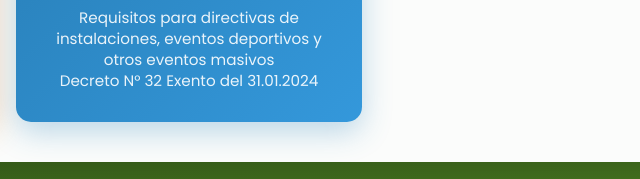
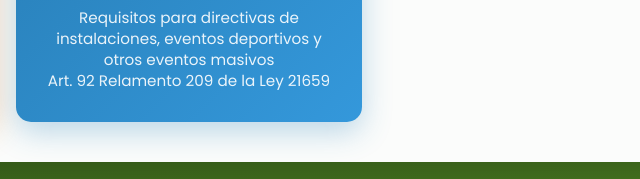
Before and after one commit to danielfigueroa1879/OS10coquimbo, a plain HTML site: page index.html in a window 1280 px wide. Shown: the part 779-958 px from the top of the page, 451-1091 px from the left. Drawn offline with nearby package versions, Linux system fonts and the light colour scheme.

Commit message:
Update index.html

```diff
--- a/index.html
+++ b/index.html
@@ -70,7 +70,7 @@
                     <button class="menu-card directiva-funcionamiento" onclick="mostrarSeccion('directiva-funcionamiento')">
                         <h3>📄 Directiva de Funcionamiento</h3>
                         <p>Requisitos para directivas de instalaciones, eventos deportivos y otros eventos masivos</p>
-                        <p>Decreto N° 32 Exento del 31.01.2024</p>
+                        <p>Art. 92 Relamento 209 de la Ley 21659</p>
                     </button>
                 </div>
             </div>
```
